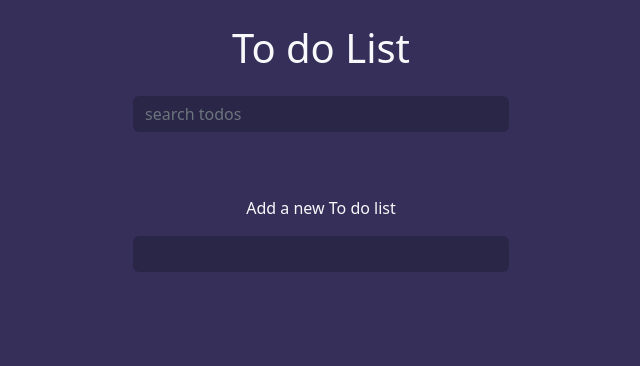
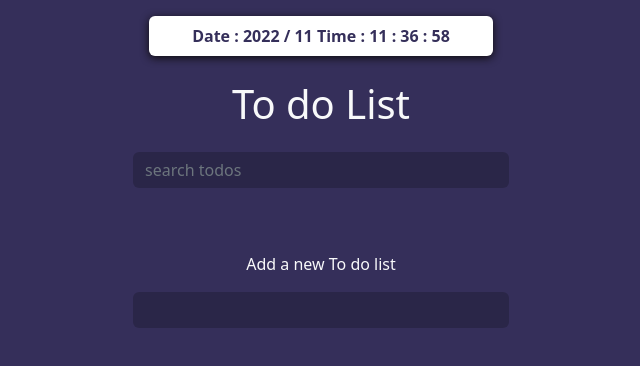
Before and after one commit to Moise-code/Awesome-To-List, a website built with webpack: page src/index.html in a window 1280 px wide. Shown: the whole page, without its empty margins (319-959 px from the left). Built offline with nearby package versions, Linux system fonts and the light colour scheme.

Commit message:
adding the functionality for the time on the todo app

```diff
--- a/src/index.html
+++ b/src/index.html
@@ -11,6 +11,7 @@
 <body>
  <!-- top section -->
  <div class="container">
+    <div class="clock text-center "></div>
     <header class="text-center my-4 text-light">
         <h1 class="mb-4">To do List</h1>
         <form action="" class="search">
--- a/src/index.js
+++ b/src/index.js
@@ -2,8 +2,32 @@ import { Alert } from 'bootstrap';
 import './style.css';
 const form = document.querySelector('.add');
 const list = document.querySelector('.list-group')
-const spanning = document.querySelector('.spanning')
 const search = document.querySelector('.search input')
+const clock = document.querySelector('.clock')
+
+const tickClock = () =>{
+    const currentDate = new Date();
+    const year = currentDate.getFullYear();
+    const month = currentDate.getMonth()
+    const hours = currentDate.getHours();
+    const minutes = currentDate.getMinutes();
+    const seconds = currentDate.getSeconds();
+
+    const clockSection = `
+
+    <span>Date</span> :
+    <span>${year}</span> /
+    <span>${month}</span>
+    <span>Time</span> :
+    <span>${hours}</span> :
+    <span>${minutes}</span> :
+    <span>${seconds}</span>
+
+    `
+    clock.innerHTML = clockSection;
+
+}
+setInterval(tickClock, 1000);
 
 
 // secondly, we are going to create a function which will get the html format of a new todo list and append it to ui
--- a/src/style.css
+++ b/src/style.css
@@ -7,6 +7,16 @@ body {
   max-width: 400px;
 }
 
+.clock{
+  background-color: white;
+  padding: .5rem;
+  color: #352f5a;
+  margin: 1rem;
+  border-radius: 6px;
+  font-weight: bold;
+  font-size: 16px;
+  box-shadow: rgb(14, 11, 11) 0px 2px 8px 0px;
+}
 input[type=text],
 input[type=text]:focus {
   color: #fff;
```
